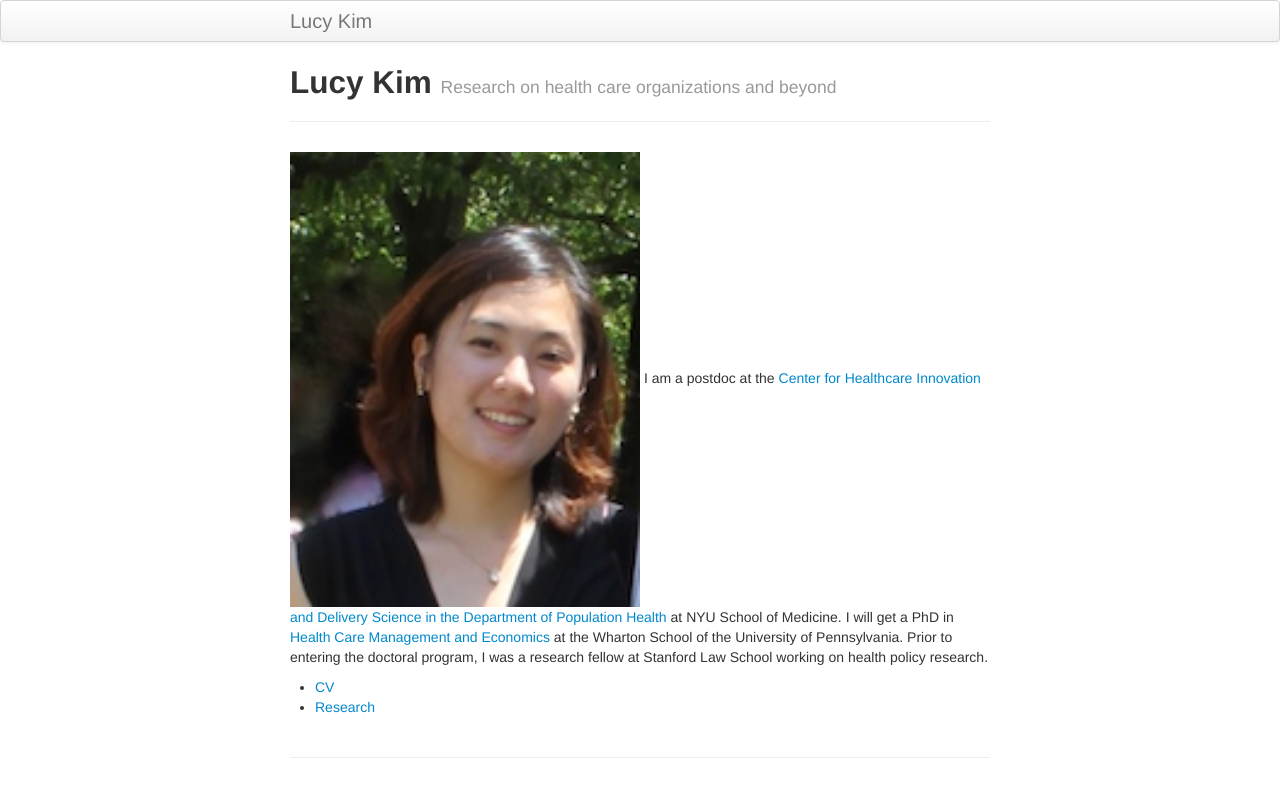
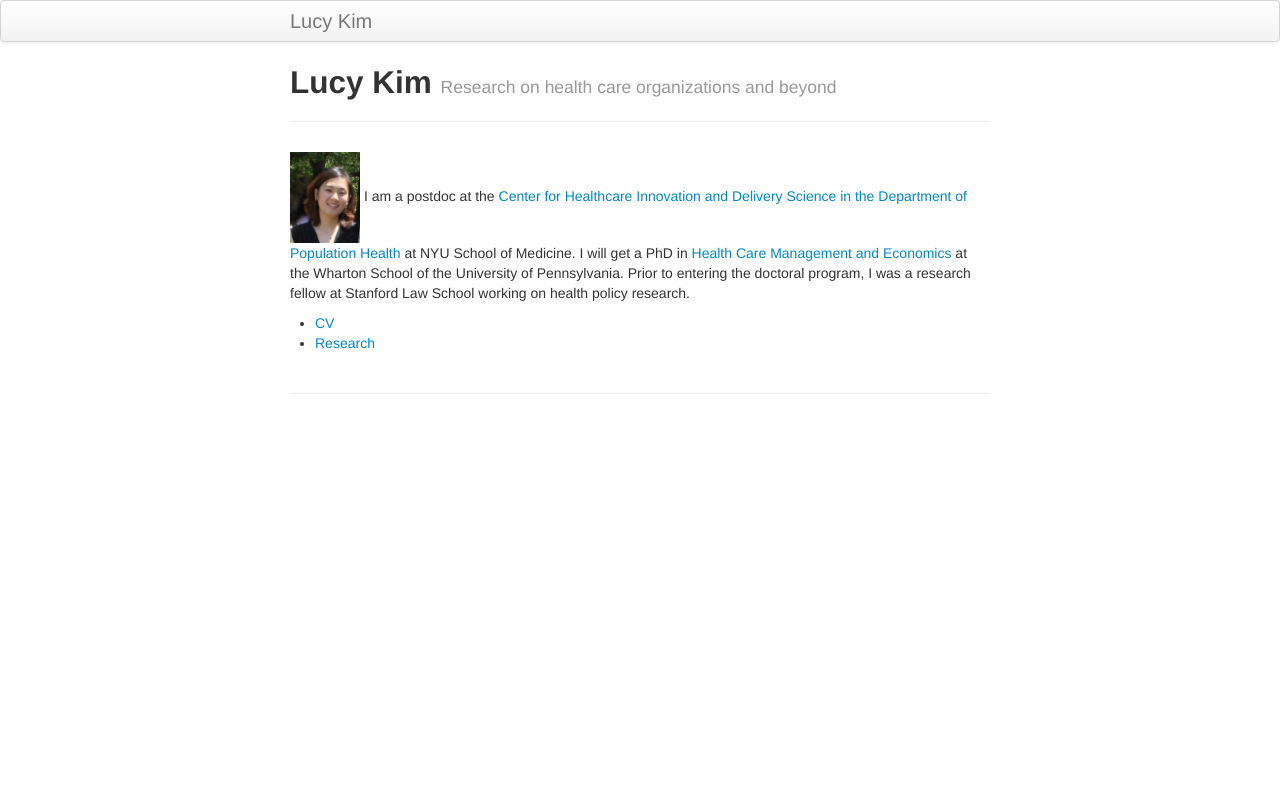
Before and after one commit to lucy-kim/lucy-kim.github.io, a Jekyll site: the page built from index.md, in a window 1280 px wide. Shown: the top 797 px of the page. Built offline with Jekyll 4.4.1, drawn with Linux system fonts in a browser that asks for light colours.

Commit message:
Update index.md

```diff
--- a/index.md
+++ b/index.md
@@ -5,7 +5,7 @@ tagline: Research on health care organizations and beyond
 description: Lucy Kim's research projects
 ---
 
-![alt text](http://lucy-kim.github.io/profile_mar2016.jpg){:height="50%" width="50%"}
+![alt text](http://lucy-kim.github.io/profile_mar2016.jpg){:height="10%" width="10%"}
 I am a postdoc at the [Center for Healthcare Innovation and Delivery Science in the Department of Population Health](https://med.nyu.edu/chids/home) at NYU School of Medicine. I will get a PhD in [Health Care Management and Economics](https://hcmg.wharton.upenn.edu/) at the Wharton School of the University of Pennsylvania. Prior to entering the doctoral program, I was a research fellow at Stanford Law School working on health policy research.
 
 - [CV](https://www.dropbox.com/s/zk7ezft9euff3pp/Kim-cv.pdf?dl=0)
```
